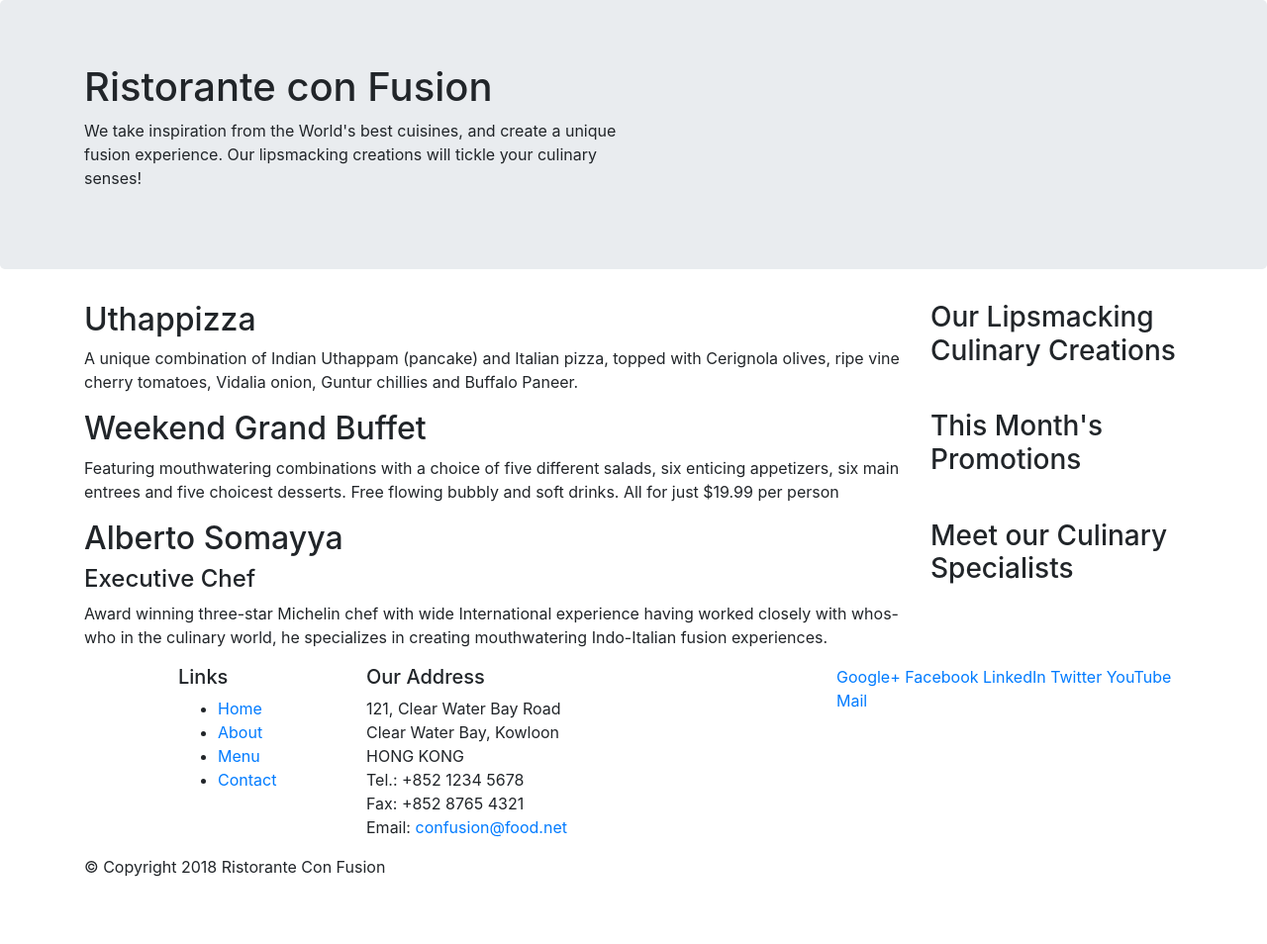
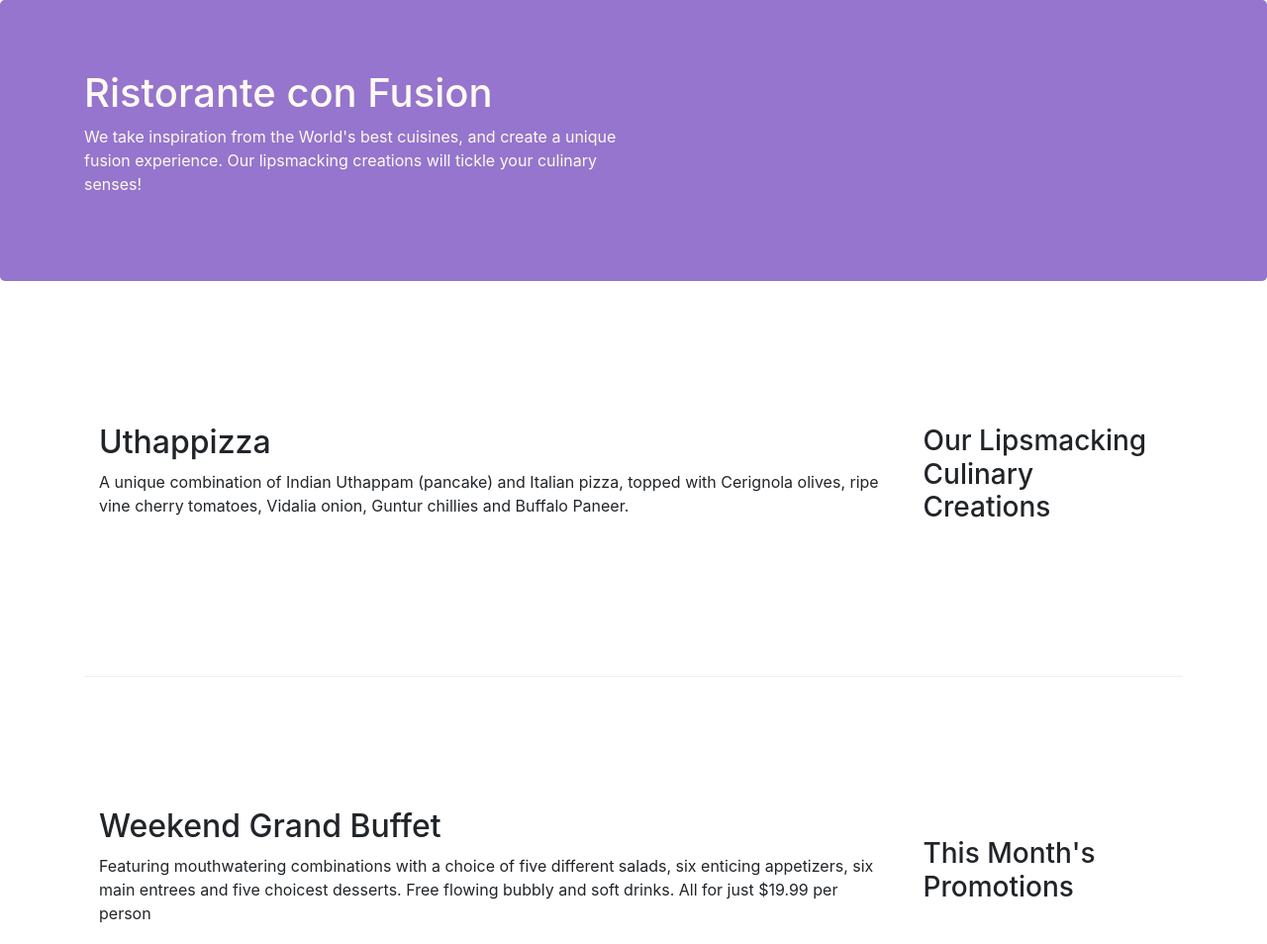
Before and after one commit to barathkumar2699/coursera-bootstrap, a website: page index.html in a window 1280 px wide. Shown: the top 954 px of the page at 99% size. Before the commit the page ends 904 px from the top, so only its background shows below. Drawn offline with nearby package versions, Linux system fonts and the light colour scheme.

Commit message:
gridsystem part2

```diff
--- /dev/null
+++ b/css/styles.css
@@ -0,0 +1,30 @@
+.row-header{
+    margin: 0px;
+    padding: 0px;
+}
+
+.row-content{
+    margin: 0px;
+    padding: 50px 0px 50px 0px;
+    border-bottom: 1px ridge;
+    min-height: 400px;
+}
+
+.footer{
+    background-color: #d1c4e9;
+    margin: 0px auto;
+    padding: 20px 0px 20px 0px;
+}
+
+.jumbotron{
+    padding: 70px 30px 70px 30px;
+    margin: 0px auto;
+    background: #9575CD;
+    color: floralwhite;
+}
+.address{
+    font-size: 80px;
+    margin: 0px;
+    color: #0f0f0f;
+
+}
--- a/index.html
+++ b/index.html
@@ -9,6 +9,7 @@
 
     <!-- Bootstrap CSS -->
     <link rel="stylesheet" href="node_modules/bootstrap/dist/css/bootstrap.min.css">
+    <link rel="stylesheet" href="css/styles.css">
     <title>Ristorante Con Fusion</title>
 </head>
 
@@ -28,7 +29,7 @@
     </header>
 
     <div class="container">
-        <div class="row">
+        <div class="row row-content align-items-center">
             <div class="col-12 col-sm-4 order-sm-last col-md-3">
                 <h3>Our Lipsmacking Culinary Creations</h3>
             </div>
@@ -39,7 +40,7 @@
         </div>
 
 
-        <div class="row">
+        <div class="row row-content align-items-center">
             <div class="col-12 col-sm-4 order-sm-last col-md-3">
                 <h3>This Month's Promotions</h3>
             </div>
@@ -49,7 +50,7 @@
             </div>
         </div>
 
-        <div class="row">
+        <div class="row row-content align-items-center">
             <div class="col-12 col-sm-4 order-sm-last col-md-3">
                 <h3>Meet our Culinary Specialists</h3>
             </div>
@@ -61,12 +62,12 @@
         </div>
     </div>
 
-    <footer>
+    <footer class="footer">
         <div class="container">
             <div class="row">
                 <div class="col-4 offset-1 col-sm-2">
                     <h5>Links</h5>
-                    <ul>
+                    <ul class="list-unstyled">
                         <li><a href="#">Home</a></li>
                         <li><a href="#">About</a></li>
                         <li><a href="#">Menu</a></li>
@@ -84,8 +85,8 @@
 		              Email: <a href="mailto:confusion@food.net">confusion@food.net</a>
 		           </address>
                 </div>
-                <div class="col-12 col-sm-4">
-                    <div>
+                <div class="col-12 col-sm-4 align-self-center">
+                    <div class="text-center">
                         <a href="http://google.com/+">Google+</a>
                         <a href="http://www.facebook.com/profile.php?id=">Facebook</a>
                         <a href="http://www.linkedin.com/in/">LinkedIn</a>
@@ -95,7 +96,7 @@
                     </div>
                 </div>
            </div>
-           <div class="row">
+           <div class="row justify-content-center">
                 <div class="col-auto">
                     <p>© Copyright 2018 Ristorante Con Fusion</p>
                 </div>
```
